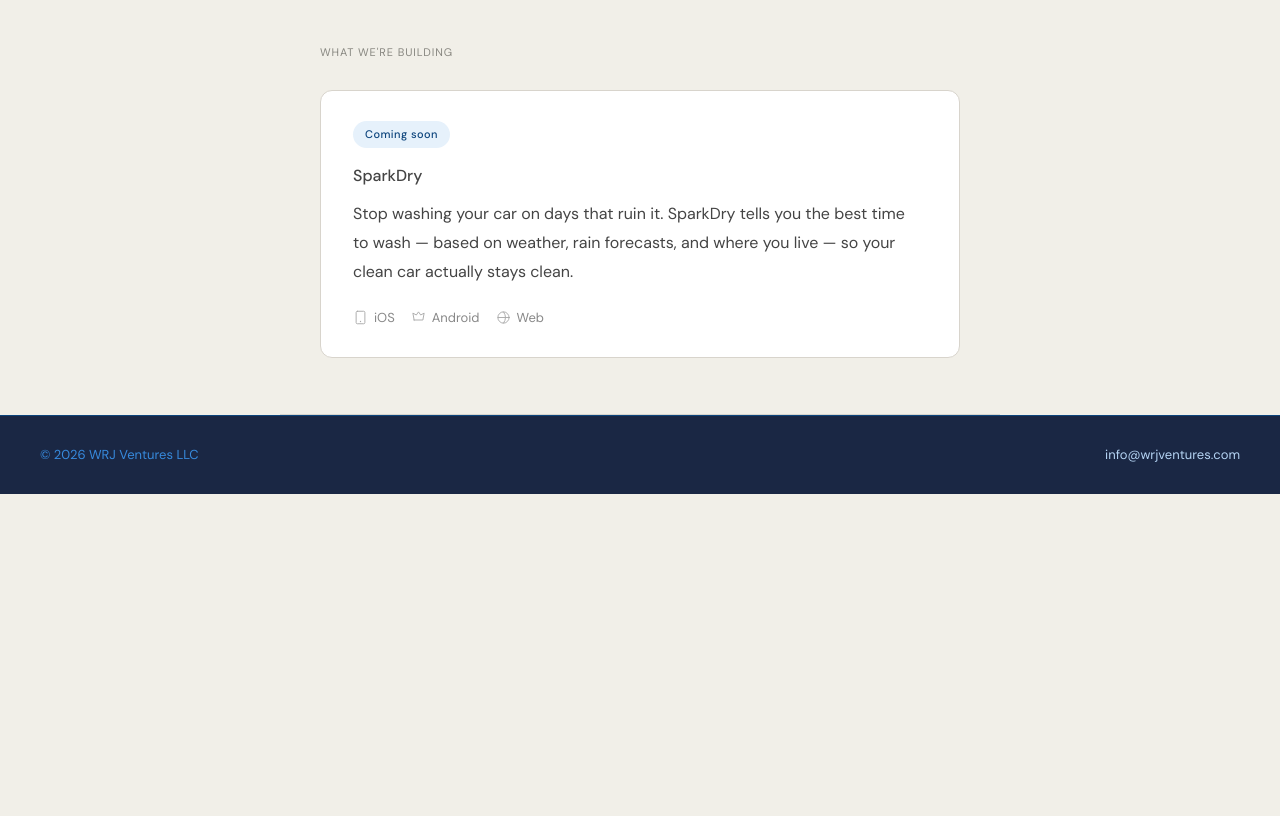
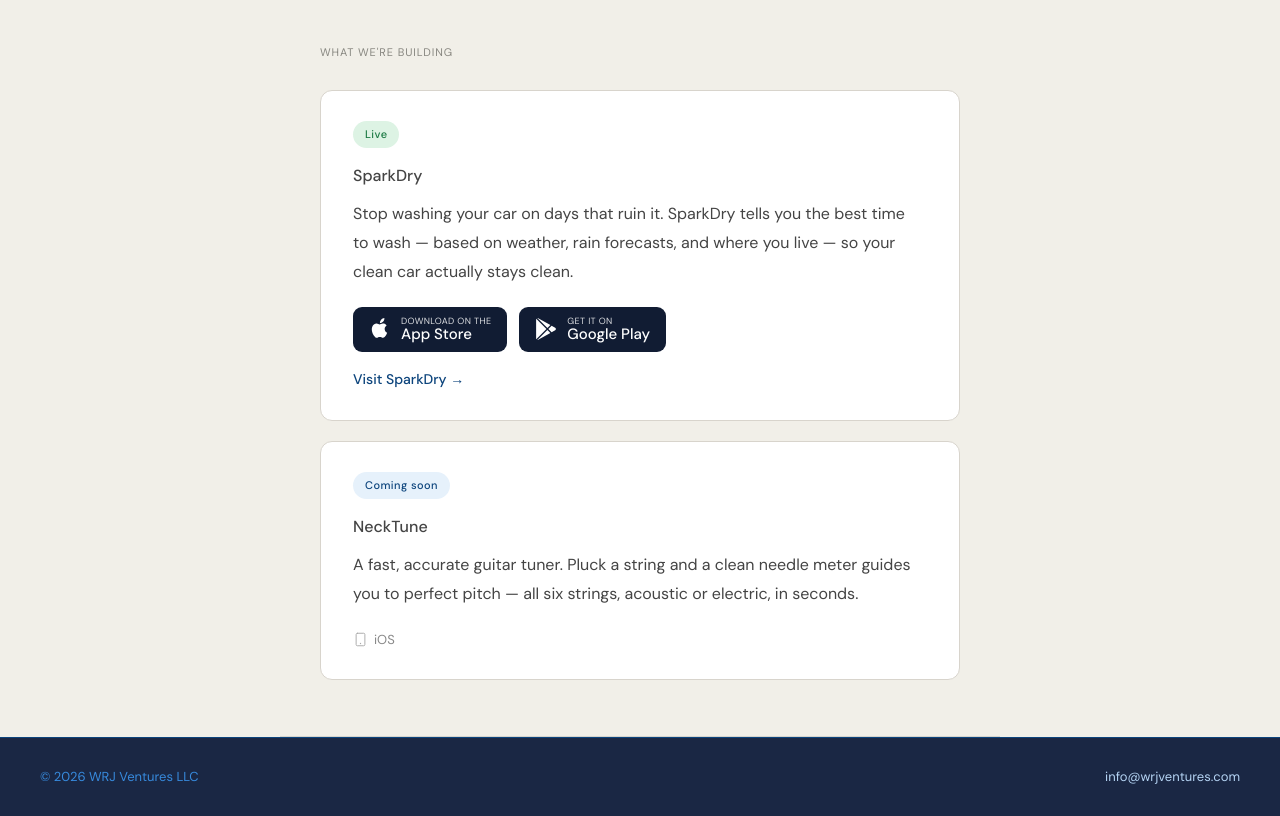
Before and after one commit to pivotventures-cloud/wrjventures.com, a plain HTML site: page index.html in a window 1280 px wide. Shown: the part 780-1596 px from the top of the page. Before the commit the page ends 1274 px from the top, so only its background shows below. Drawn offline with Linux system fonts and the light colour scheme.

Commit message:
Spotlight both apps: SparkDry (live) + NeckTune (coming soon)
- "What we're building" now has two app cards.
- SparkDry: badge -> "Live", with App Store + Google Play store-badge
  links and a "Visit SparkDry" link to the landing page.
- NeckTune: new "Coming soon" card (iOS), guitar-tuner blurb.
- Add on-brand store-badge styles; update meta/OG/Twitter descriptions
  and JSON-LD sameAs with the two store URLs.

Co-Authored-By: Claude Sonnet 4.8 <noreply@anthropic.com>

```diff
--- a/index.html
+++ b/index.html
@@ -4,7 +4,7 @@
   <meta charset="UTF-8" />
   <meta name="viewport" content="width=device-width, initial-scale=1.0" />
   <title>WRJ Ventures — Built after midnight.</title>
-  <meta name="description" content="WRJ Ventures builds consumer apps that solve small, real problems. Home of SparkDry, coming soon." />
+  <meta name="description" content="WRJ Ventures builds consumer apps that solve small, real problems — SparkDry (now on the App Store and Google Play) and NeckTune (coming soon)." />
   <meta name="robots" content="index, follow" />
 
   <!-- Canonical -->
@@ -14,14 +14,14 @@
   <meta property="og:type" content="website" />
   <meta property="og:url" content="https://wrjventures.com/" />
   <meta property="og:title" content="WRJ Ventures — Built after midnight." />
-  <meta property="og:description" content="WRJ Ventures builds consumer apps that solve small, real problems. Home of SparkDry, coming soon." />
+  <meta property="og:description" content="WRJ Ventures builds consumer apps that solve small, real problems — SparkDry (now on the App Store and Google Play) and NeckTune (coming soon)." />
   <meta property="og:image" content="https://wrjventures.com/logo.png" />
   <meta property="og:site_name" content="WRJ Ventures" />
 
   <!-- Twitter/X Card -->
   <meta name="twitter:card" content="summary" />
   <meta name="twitter:title" content="WRJ Ventures — Built after midnight." />
-  <meta name="twitter:description" content="WRJ Ventures builds consumer apps that solve small, real problems. Home of SparkDry, coming soon." />
+  <meta name="twitter:description" content="WRJ Ventures builds consumer apps that solve small, real problems — SparkDry (now on the App Store and Google Play) and NeckTune (coming soon)." />
   <meta name="twitter:image" content="https://wrjventures.com/logo.png" />
 
   <!-- Structured Data -->
@@ -34,7 +34,7 @@
     "logo": "https://wrjventures.com/logo.png",
     "description": "WRJ Ventures builds consumer apps that solve small, real problems.",
     "email": "info@wrjventures.com",
-    "sameAs": []
+    "sameAs": ["https://apps.apple.com/app/id6770072955", "https://play.google.com/store/apps/details?id=com.wrjventures.sparkdry"]
   }
   </script>
   <link rel="preconnect" href="https://fonts.googleapis.com" />
@@ -297,6 +297,68 @@
       stroke-linejoin: round;
     }
 
+    /* LIVE badge variant + store badges */
+    .app-badge.live {
+      background: #DDF3E4;
+      color: #1B7A43;
+    }
+
+    .app-card + .app-card { margin-top: 20px; }
+
+    .store-badges {
+      display: flex;
+      gap: 12px;
+      flex-wrap: wrap;
+      align-items: center;
+    }
+
+    .store-badge {
+      display: inline-flex;
+      align-items: center;
+      gap: 10px;
+      background: var(--midnight-deep);
+      color: #fff;
+      padding: 9px 16px;
+      border-radius: 9px;
+      text-decoration: none;
+      transition: transform 0.15s ease, opacity 0.15s ease;
+    }
+
+    .store-badge:hover { transform: translateY(-2px); opacity: 0.92; }
+
+    .store-badge svg {
+      width: 22px;
+      height: 22px;
+      fill: #fff;
+      flex-shrink: 0;
+    }
+
+    .store-badge .sb-text {
+      display: flex;
+      flex-direction: column;
+      line-height: 1.12;
+    }
+
+    .store-badge .sb-small {
+      font-size: 9px;
+      letter-spacing: 0.04em;
+      opacity: 0.85;
+      text-transform: uppercase;
+    }
+
+    .store-badge .sb-big { font-size: 15px; font-weight: 500; }
+
+    .app-link {
+      display: inline-block;
+      margin-top: 16px;
+      color: var(--blue-border);
+      font-size: 14px;
+      font-weight: 500;
+      text-decoration: none;
+    }
+
+    .app-link:hover { text-decoration: underline; }
+
     /* FOOTER */
     footer {
       background: var(--midnight);
@@ -416,21 +478,30 @@
   <div class="section scroll-fade" id="building">
     <div class="section-label">What we're building</div>
     <div class="app-card">
-      <div class="app-badge">Coming soon</div>
+      <div class="app-badge live">Live</div>
       <p class="app-name">SparkDry</p>
       <p class="app-desc">Stop washing your car on days that ruin it. SparkDry tells you the best time to wash — based on weather, rain forecasts, and where you live — so your clean car actually stays clean.</p>
+      <div class="store-badges">
+        <a class="store-badge" href="https://apps.apple.com/app/id6770072955" target="_blank" rel="noopener">
+          <svg viewBox="0 0 24 24" aria-hidden="true"><path d="M15.53 3.83c.843-1.012 1.4-2.427 1.245-3.83-1.207.052-2.662.805-3.532 1.818-.78.896-1.454 2.338-1.273 3.714 1.338.104 2.715-.688 3.559-1.701M17.05 12.04c-.03-2.6 2.12-3.85 2.22-3.91-1.21-1.77-3.09-2.01-3.76-2.04-1.6-.16-3.12.94-3.93.94-.81 0-2.06-.92-3.39-.9-1.74.03-3.35 1.01-4.25 2.57-1.81 3.14-.46 7.79 1.3 10.34.86 1.25 1.89 2.65 3.24 2.6 1.3-.05 1.79-.84 3.36-.84 1.57 0 2.01.84 3.39.81 1.4-.03 2.29-1.27 3.15-2.53.99-1.45 1.4-2.86 1.42-2.93-.03-.01-2.72-1.04-2.75-4.13z"/></svg>
+          <span class="sb-text"><span class="sb-small">Download on the</span><span class="sb-big">App Store</span></span>
+        </a>
+        <a class="store-badge" href="https://play.google.com/store/apps/details?id=com.wrjventures.sparkdry" target="_blank" rel="noopener">
+          <svg viewBox="0 0 24 24" aria-hidden="true"><path d="M22.018 13.298l-3.919 2.218-3.515-3.493 3.543-3.521 3.891 2.202a1.49 1.49 0 0 1 0 2.594zM1.337.924a1.486 1.486 0 0 0-.112.568v21.017c0 .217.045.419.124.6l11.155-11.087zm12.207 10.065l3.258-3.238L3.45.195a1.466 1.466 0 0 0-.946-.179zm0 2.067l-11 10.933c.298.036.612-.016.906-.183l13.324-7.54z"/></svg>
+          <span class="sb-text"><span class="sb-small">Get it on</span><span class="sb-big">Google Play</span></span>
+        </a>
+      </div>
+      <a class="app-link" href="https://sparkdryapp.com/landing" target="_blank" rel="noopener">Visit SparkDry →</a>
+    </div>
+
+    <div class="app-card">
+      <div class="app-badge">Coming soon</div>
+      <p class="app-name">NeckTune</p>
+      <p class="app-desc">A fast, accurate guitar tuner. Pluck a string and a clean needle meter guides you to perfect pitch — all six strings, acoustic or electric, in seconds.</p>
       <div class="app-platforms">
         <span class="platform">
           <svg viewBox="0 0 24 24"><rect x="5" y="2" width="14" height="20" rx="2"/><line x1="12" y1="18" x2="12" y2="18.5" stroke-width="2"/></svg>
           iOS
-        </span>
-        <span class="platform">
-          <svg viewBox="0 0 24 24"><path d="M5 16L3 5l5.5 3L12 3l3.5 5L21 5l-2 11H5z"/></svg>
-          Android
-        </span>
-        <span class="platform">
-          <svg viewBox="0 0 24 24"><circle cx="12" cy="12" r="9"/><path d="M12 3a15 15 0 010 18M3 12h18"/></svg>
-          Web
         </span>
       </div>
     </div>
```
